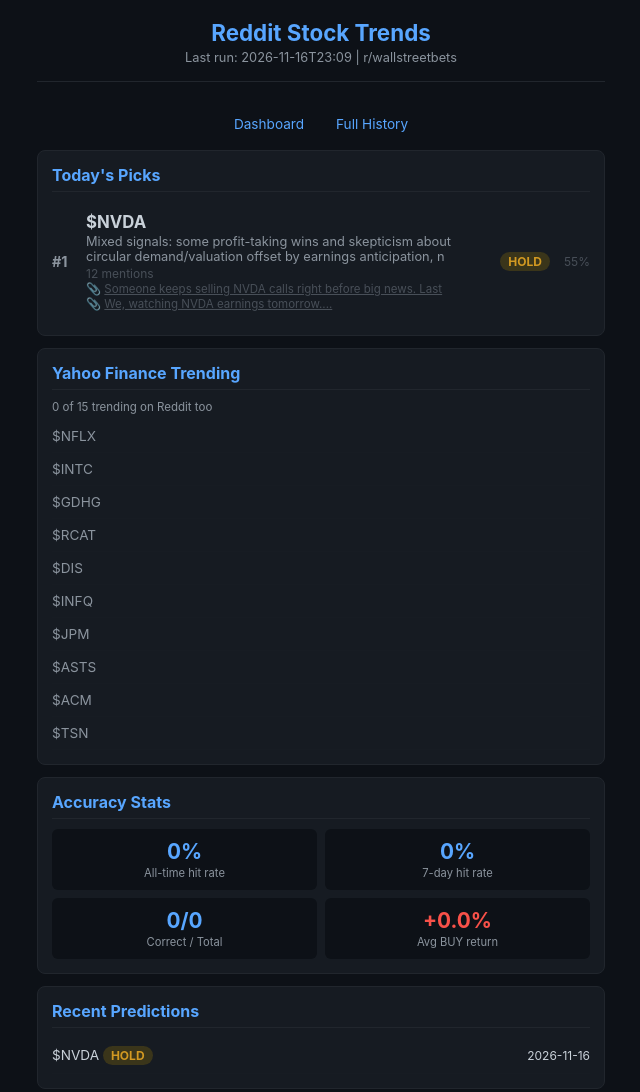
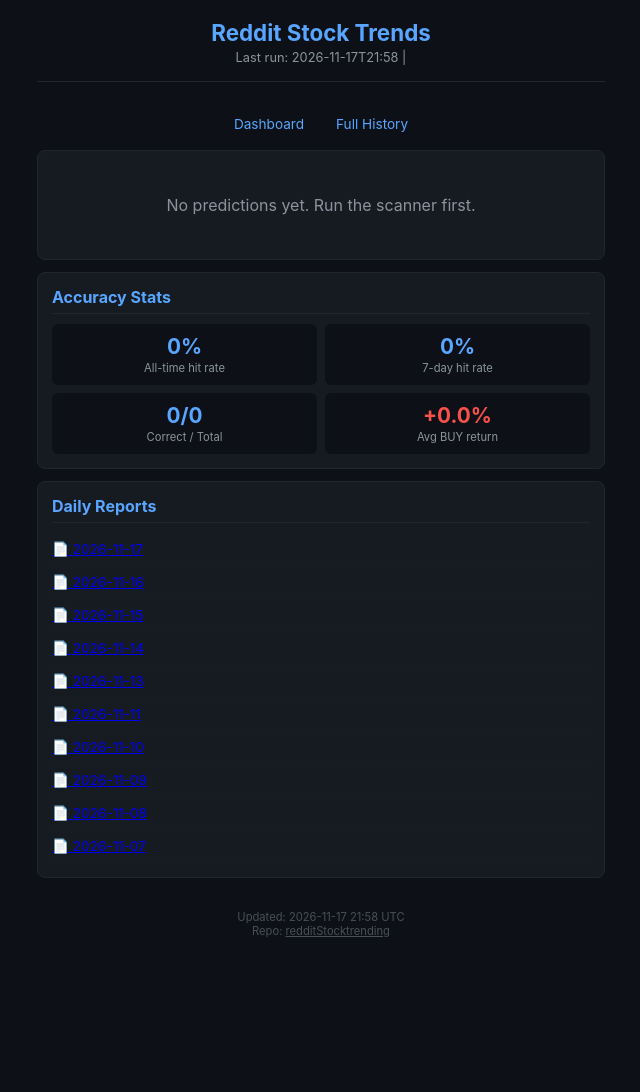
Before and after one commit to sudsingh438/redditStocktrending, a plain HTML site: page docs/index.html in a window 1280 px wide. Shown: the part 13-1105 px from the top of the page, without its empty margins (319-959 px from the left). After the commit the page ends 987 px from the top, so only its background shows below. Drawn offline with Linux system fonts and the light colour scheme.

Commit message:
📊 Update: 2026-11-17

```diff
--- a/docs/index.html
+++ b/docs/index.html
@@ -46,28 +46,14 @@ td { padding: 6px; border-bottom: 1px solid #21262d15; }
 <body>
 <div class="header">
 <h1>Reddit Stock Trends</h1>
-<p class="subtitle">Last run: 2026-11-16T23:09 | r/wallstreetbets</p>
+<p class="subtitle">Last run: 2026-11-17T21:58 | </p>
 </div>
 
 <div class="nav">
 <a href="index.html">Dashboard</a>
 <a href="history.html">Full History</a>
 </div>
-<div class="card">
-<h2>Today's Picks</h2>
-<div class="stock-row">
-<div class="stock-rank">#1</div>
-<div class="stock-info">
-<div class="stock-ticker">$NVDA</div>
-<div class="stock-reason">Mixed signals: some profit-taking wins and skepticism about circular demand/valuation offset by earnings anticipation, n</div>
-<div class="stock-meta">12 mentions<br>📎 <a href="https://www.reddit.com/r/wallstreetbets/comments/1xy45cm/someone_keeps_selling_nvda_calls_right_before_big/" target="_blank" style="color:#484f58;font-size:0.72rem;">Someone keeps selling NVDA calls right before big news. Last</a><br>📎 <a href="https://www.reddit.com/r/wallstreetbets/comments/1xy39bg/we_watching_nvda_earnings_tomorrow/" target="_blank" style="color:#484f58;font-size:0.72rem;">We, watching NVDA earnings tomorrow....</a></div>
-</div>
-<span class="badge badge-hold">HOLD</span>
-<span class="confidence">55%</span>
-</div></div><div class="card">
-<h2>Yahoo Finance Trending</h2>
-<div style="font-size:0.72rem;color:#8b949e;margin-bottom:6px;">0 of 15 trending on Reddit too</div>
-<div class="history-row"><span style="color:#8b949e">$NFLX</span></div><div class="history-row"><span style="color:#8b949e">$INTC</span></div><div class="history-row"><span style="color:#8b949e">$GDHG</span></div><div class="history-row"><span style="color:#8b949e">$RCAT</span></div><div class="history-row"><span style="color:#8b949e">$DIS</span></div><div class="history-row"><span style="color:#8b949e">$INFQ</span></div><div class="history-row"><span style="color:#8b949e">$JPM</span></div><div class="history-row"><span style="color:#8b949e">$ASTS</span></div><div class="history-row"><span style="color:#8b949e">$ACM</span></div><div class="history-row"><span style="color:#8b949e">$TSN</span></div></div><div class="card">
+<div class="card"><div class="empty">No predictions yet. Run the scanner first.</div></div><div class="card">
 <h2>Accuracy Stats</h2>
 <div class="stats-grid">
 <div class="stat-box"><div class="stat-value">0%</div><div class="stat-label">All-time hit rate</div></div>
@@ -76,14 +62,9 @@ td { padding: 6px; border-bottom: 1px solid #21262d15; }
 <div class="stat-box"><div class="stat-value" style="color:#f85149">+0.0%</div><div class="stat-label">Avg BUY return</div></div>
 </div>
 </div><div class="card">
-<h2>Recent Predictions</h2>
-<div class="history-row">
-<span>$NVDA <span class="badge badge-hold">HOLD</span></span>
-<span style="font-size:0.75rem;">2026-11-16</span>
-</div></div><div class="card">
 <h2>Daily Reports</h2>
-<div class="history-row"><a href="../reports/2026-11-16.md" target="_blank">📄 2026-11-16</a></div><div class="history-row"><a href="../reports/2026-11-15.md" target="_blank">📄 2026-11-15</a></div><div class="history-row"><a href="../reports/2026-11-14.md" target="_blank">📄 2026-11-14</a></div><div class="history-row"><a href="../reports/2026-11-13.md" target="_blank">📄 2026-11-13</a></div><div class="history-row"><a href="../reports/2026-11-11.md" target="_blank">📄 2026-11-11</a></div><div class="history-row"><a href="../reports/2026-11-10.md" target="_blank">📄 2026-11-10</a></div><div class="history-row"><a href="../reports/2026-11-09.md" target="_blank">📄 2026-11-09</a></div><div class="history-row"><a href="../reports/2026-11-08.md" target="_blank">📄 2026-11-08</a></div><div class="history-row"><a href="../reports/2026-11-07.md" target="_blank">📄 2026-11-07</a></div><div class="history-row"><a href="../reports/2026-11-06.md" target="_blank">📄 2026-11-06</a></div></div><div class="footer">
-<p class="refresh-time">Updated: 2026-11-16 23:09 UTC</p>
+<div class="history-row"><a href="../reports/2026-11-17.md" target="_blank">📄 2026-11-17</a></div><div class="history-row"><a href="../reports/2026-11-16.md" target="_blank">📄 2026-11-16</a></div><div class="history-row"><a href="../reports/2026-11-15.md" target="_blank">📄 2026-11-15</a></div><div class="history-row"><a href="../reports/2026-11-14.md" target="_blank">📄 2026-11-14</a></div><div class="history-row"><a href="../reports/2026-11-13.md" target="_blank">📄 2026-11-13</a></div><div class="history-row"><a href="../reports/2026-11-11.md" target="_blank">📄 2026-11-11</a></div><div class="history-row"><a href="../reports/2026-11-10.md" target="_blank">📄 2026-11-10</a></div><div class="history-row"><a href="../reports/2026-11-09.md" target="_blank">📄 2026-11-09</a></div><div class="history-row"><a href="../reports/2026-11-08.md" target="_blank">📄 2026-11-08</a></div><div class="history-row"><a href="../reports/2026-11-07.md" target="_blank">📄 2026-11-07</a></div></div><div class="footer">
+<p class="refresh-time">Updated: 2026-11-17 21:58 UTC</p>
 <p>Repo: <a href="https://github.com/sudsingh438/redditStocktrending" style="color:#484f58">redditStocktrending</a></p>
 </div>
 </body>
```
Also changed, not shown: docs/history.html (+2 -8 lines), 1 other file.
